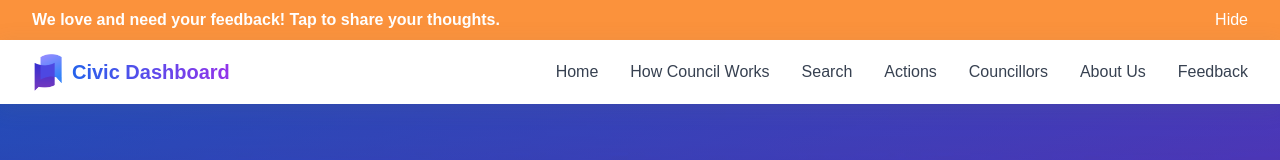
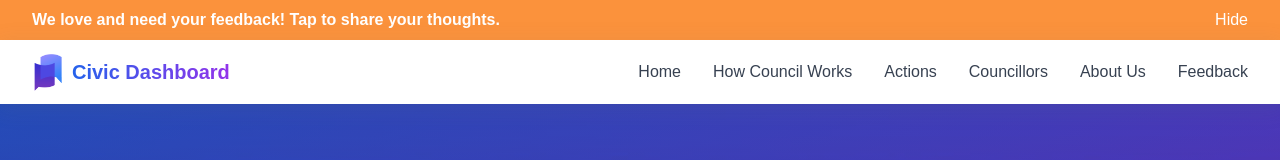
Before and after one commit to civic-dashboard/civic-dashboard-web, a Next.js app: page / in a window 1280 px wide. Shown: the top 160 px of the page. Built offline with nearby package versions, Linux system fonts and the light colour scheme.

Commit message:
resolving issue #129 by removing search from header

```diff
--- a/src/constants/navigation.ts
+++ b/src/constants/navigation.ts
@@ -4,10 +4,7 @@ export const menuItems = [
     label: 'How Council Works',
     href: '/how-council-works',
   },
-  {
-    label: 'Search',
-    href: 'https://nextjs-opensearch.d2psjv0lhudilg.amplifyapp.com/',
-  },
+
   { label: 'Actions', href: '/actions' },
   {
     label: 'Councillors',
```
